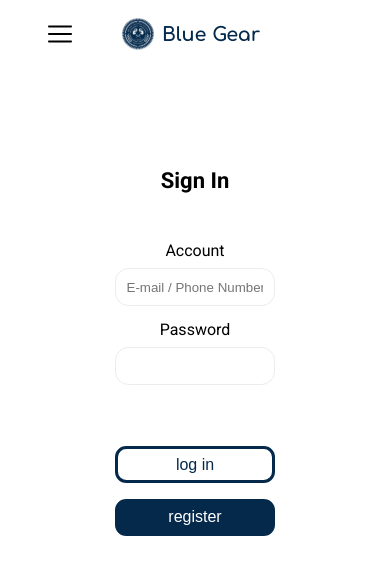
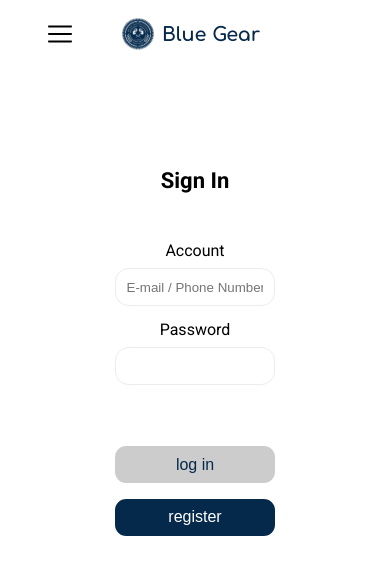
Before and after one commit to ryanycw/Blue-Gear-System, a React (Create React App) app in the folder frontend/: page /login in a window 390 px wide. In both pictures the pointer is over the input "log in". Shown: the top 574 px of the page. Built offline with nearby package versions, Linux system fonts and the light colour scheme; some icons are missing.

Commit message:
styling Login, register and create responsive navbar and views

```diff
--- a/frontend/src/Pages/components/css/Login.scss
+++ b/frontend/src/Pages/components/css/Login.scss
@@ -45,8 +45,8 @@
             border:3px solid var(--primary-color);
             &:hover{
                 color: var(--primary-color);
-                background-color: white;
-                border:3px solid var(--primary-color);
+                background-color: #CCCCCC;
+                border:3px solid #CCCCCC;
             }
         }
     }
```
